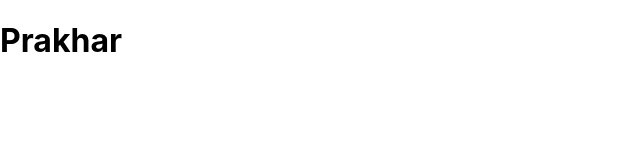
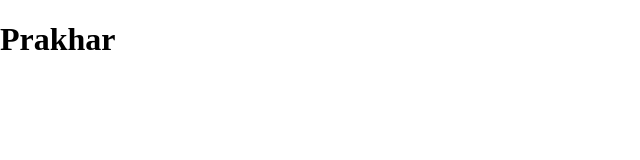
Before and after one commit to singhprakhar32/task-rev1, a React (Create React App) app: page / in a window 1280 px wide. Shown: the top 160 px of the page, without its empty margins (0-640 px from the left). Built offline with nearby package versions, Linux system fonts and the light colour scheme.

Commit message:
Added most of the dependecies of the project

```diff
--- a/src/index.css
+++ b/src/index.css
@@ -1,13 +1,5 @@
-body {
-  margin: 0;
-  font-family: -apple-system, BlinkMacSystemFont, 'Segoe UI', 'Roboto', 'Oxygen',
-    'Ubuntu', 'Cantarell', 'Fira Sans', 'Droid Sans', 'Helvetica Neue',
-    sans-serif;
-  -webkit-font-smoothing: antialiased;
-  -moz-osx-font-smoothing: grayscale;
+body{
+  margin:auto;
+  max-width: 1440px;
+  position:relative;
 }
-
-code {
-  font-family: source-code-pro, Menlo, Monaco, Consolas, 'Courier New',
-    monospace;
-}
```
Also changed, not shown: package.json (+8 -0 lines), 2 other files (tests, documents, lock files or other folders).
